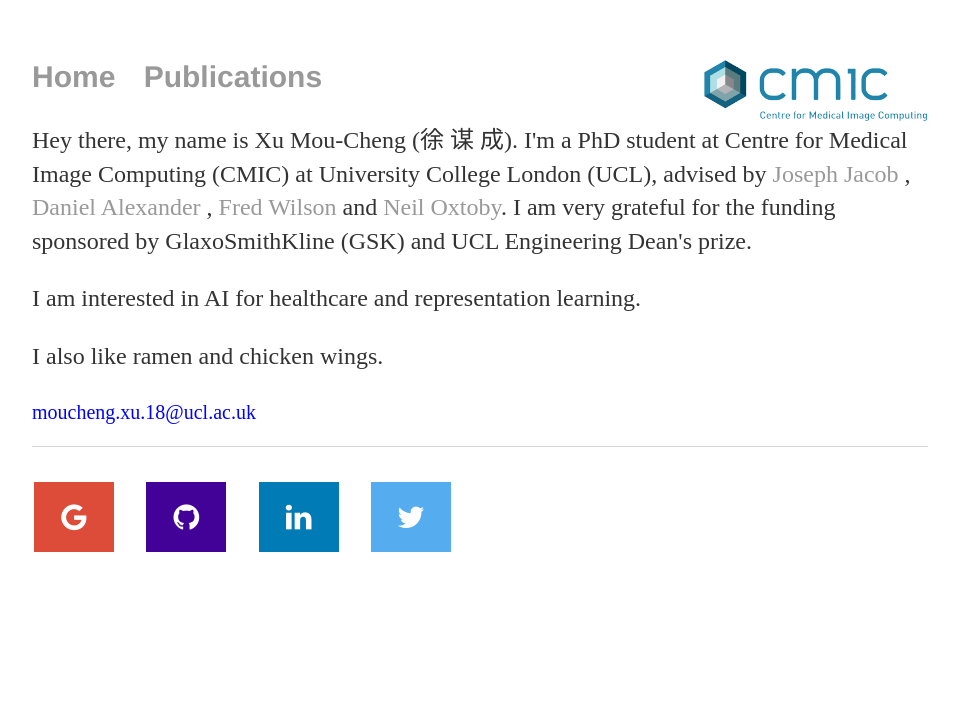
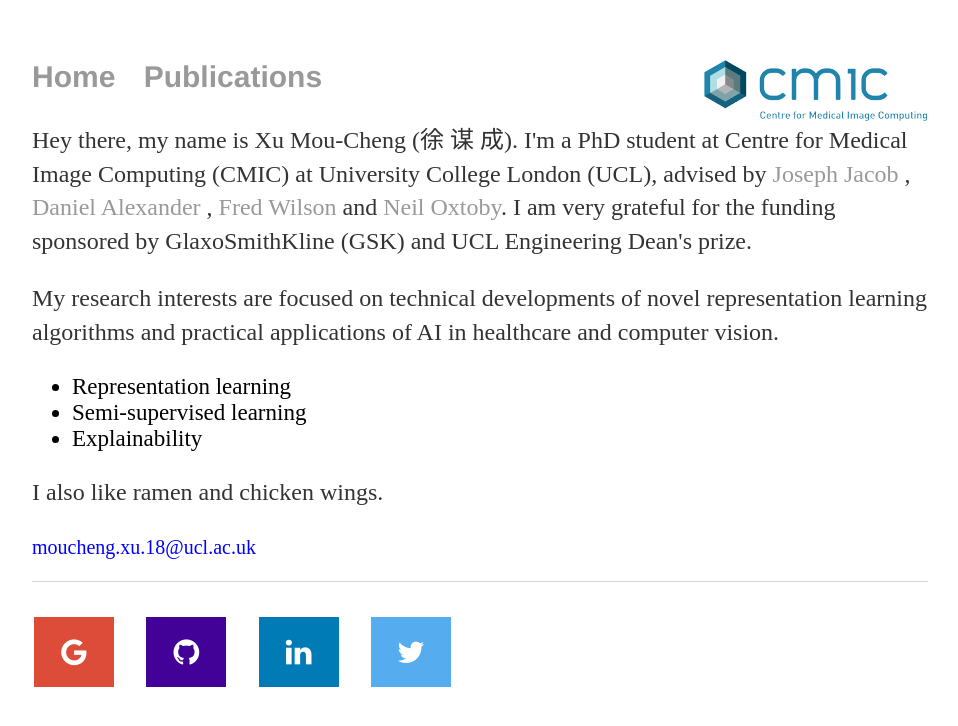
Before and after one commit to moucheng2017/mouchengxu.github.io, a Jekyll site: the page built from index.html, in a window 1280 px wide. Shown: the top 726 px of the page, without its empty margins (160-1118 px from the left). Built offline with Jekyll 4.4.1, drawn with Linux system fonts in a browser that asks for light colours.

Commit message:
Update index.html

```diff
--- a/index.html
+++ b/index.html
@@ -24,14 +24,14 @@ title: Mou-Cheng Xu
 	I am very grateful for the funding sponsored by GlaxoSmithKline (GSK) and UCL Engineering Dean's prize.
 	</p>
 
-	<p>I am interested in AI for healthcare and representation learning.
+	<p> My research interests are focused on technical developments of novel representation learning algorithms and practical applications of AI in healthcare and computer vision.
 
 <!-- 		<a href="https://www.ucl.ac.uk/medical-image-computing/"> -->
-<!-- 		<ul>
+		<ul>
 			<li style="font-size:23px"> Representation learning </li>
 		  	<li style="font-size:23px"> Semi-supervised learning </li>
 			<li style="font-size:23px"> Explainability </li>
-		</ul> -->
+		</ul>
 
 	</p>
 
```
